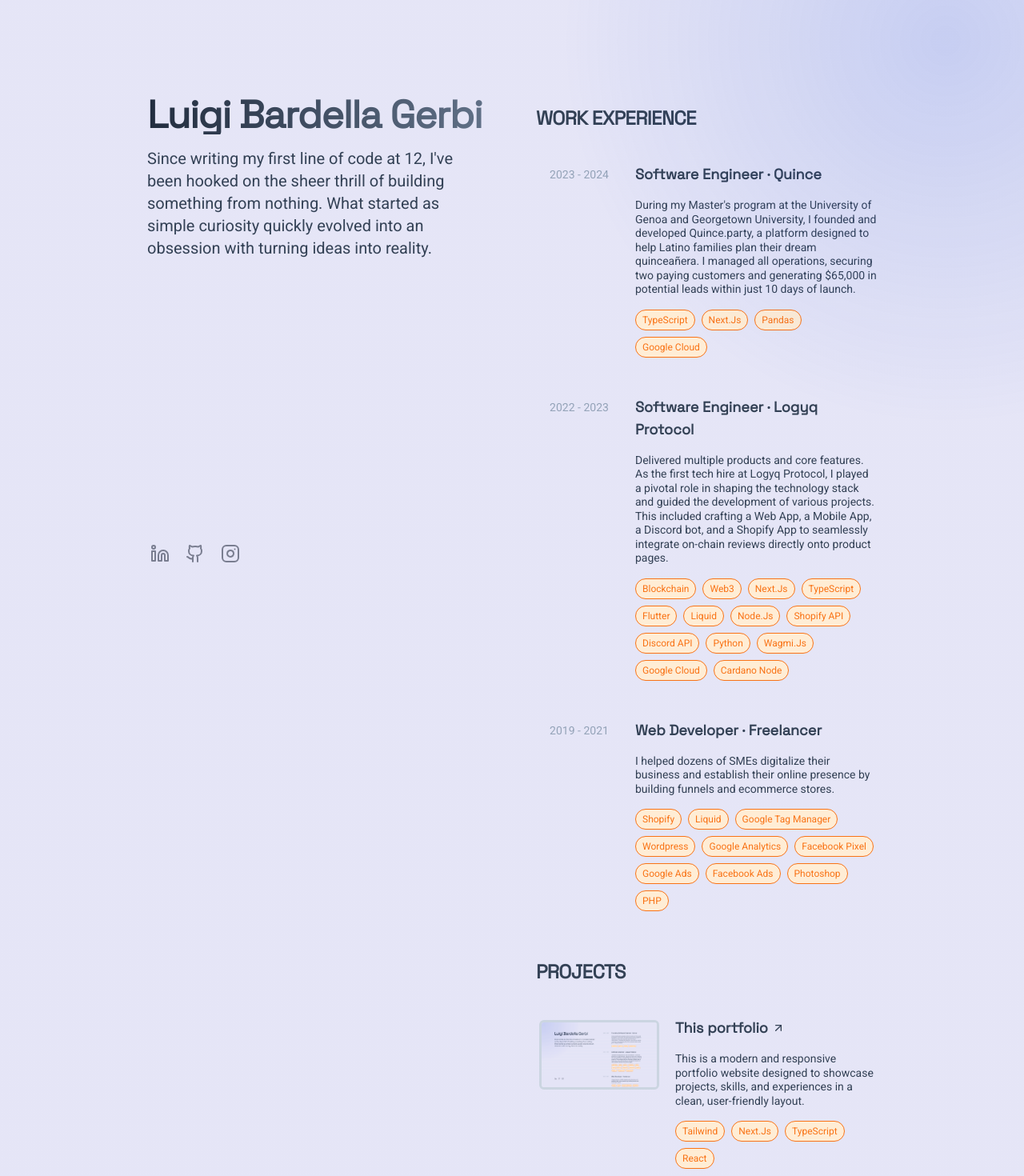
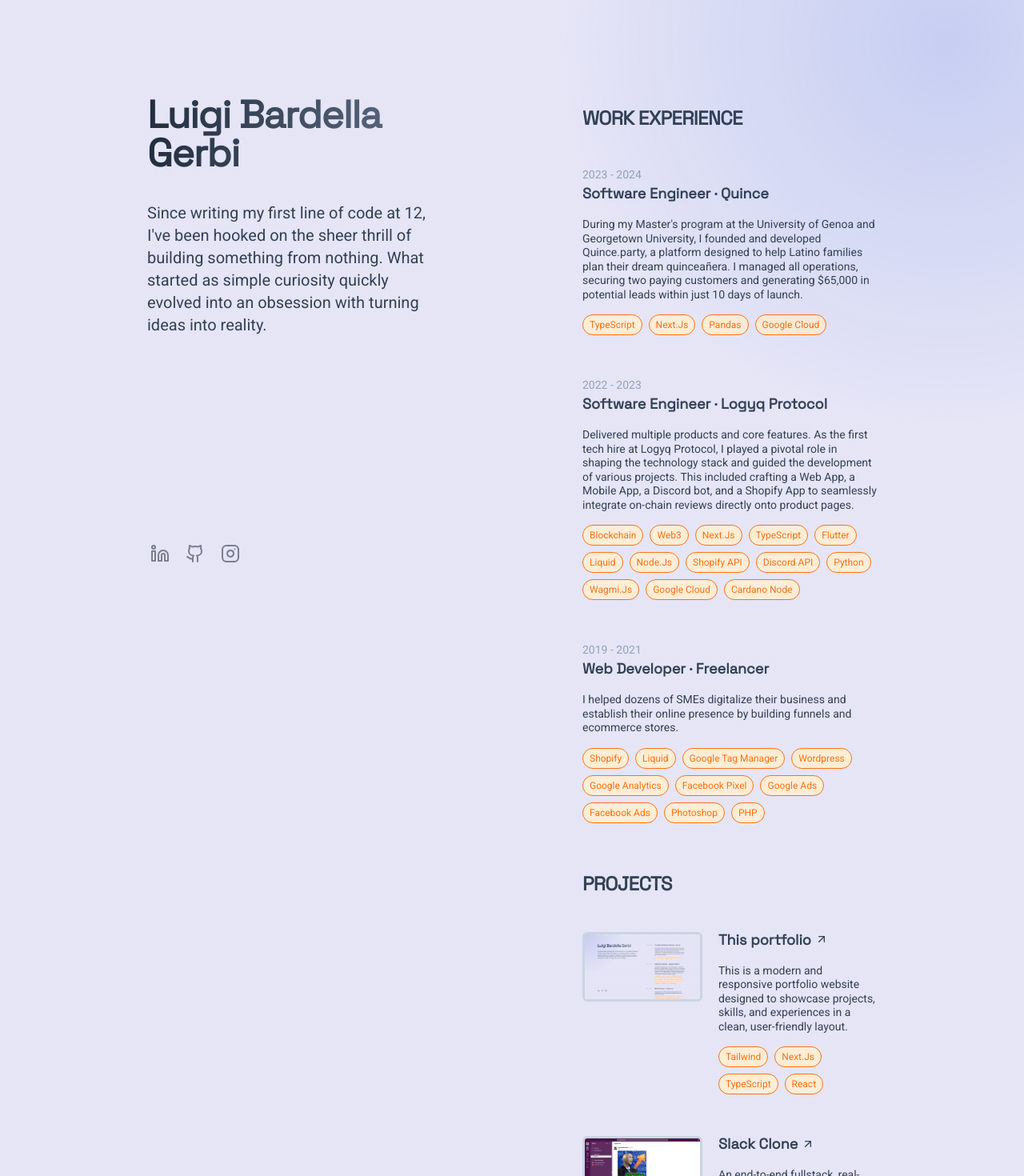
Before and after one commit to twotimesgi/portfolio, a Next.js app: page / in a window 1280 px wide. Shown: the top 1470 px of the page at 80% size. Built offline with nearby package versions, Linux system fonts and the light colour scheme.

Commit message:
fix alignments

```diff
--- a/src/app/components/Content.tsx
+++ b/src/app/components/Content.tsx
@@ -5,7 +5,7 @@
 import Hackathons from "./Hackathons";
 const Content = () => {
     return (
-        <main className="fade-up sm:fade-left pt-5 sm:pt-24 lg:w-1/2 lg:py-24 text-sm ">
+        <main className="ffade-left pt-5 sm:pt-24 lg:w-1/2 lg:py-24 text-sm ">
             {/* <Bio/> */}
             <WorkExperience/>
             <Projects/>
--- a/src/app/components/ExperienceCard.tsx
+++ b/src/app/components/ExperienceCard.tsx
@@ -9,8 +9,8 @@
 
 const ExperienceCard = ({date, title, description, tags}: ExperienceCardProps) => {
     return (
-        <div className="hover:bg-white/20 hover:shadow-lg rounded-lg p-6 w-full transition-all group flex flex-col sm:gap-5 sm:flex-row">
-        <div className="text-slate-400 text-sm w-[100px] pt-1 text-nowrap  justify-start flex sm:justify-center shrink-0">
+        <div className=" hover:bg-white/20 hover:shadow-lg rounded-lg p-6 w-full transition-all group">
+        <div className="text-slate-400 text-sm w-[100px] pt-1 text-nowrap ">
           {date}
         </div>
       <div>
--- a/src/app/components/Header.tsx
+++ b/src/app/components/Header.tsx
@@ -4,7 +4,7 @@
         <header className="fade-up sm:fade-up lg:sticky lg:top-0 lg:flex lg:max-h-screen lg:w-1/2 lg:flex-col lg:justify-between lg:py-24">
             <div>
                 {/* <Image src={Profile} alt="Luigi Bardella Gerbi" width={200} height={200} className="border-[3px]" /> */}
-            <h1 className="px-6 pt-6 text-4xl font-bold tracking-tight text-transparent bg-gradient-to-r from-slate-800 to-slate-500 bg-clip-text sm:text-5xl ">
+            <h1 className="px-6 pt-6 text-4xl font-bold tracking-tight text-transparent bg-gradient-to-r from-slate-800 to-slate-500 bg-clip-text sm:text-5xl pb-5 ">
             Luigi Bardella Gerbi
 </h1>
 
--- a/src/app/components/Projects.tsx
+++ b/src/app/components/Projects.tsx
@@ -40,8 +40,8 @@
     return (
         <section aria-label="Work experience" className="scroll-mt-16 lg:scroll-mt-24 mb-5">
 
-           <h2 className="font-bold mt-5 text-xl tracking-tight text-slate-700 sm:text-2xl  uppercase px-5 py-4 hidden sm:block">
-Projects            </h2>
+           <h2 className="font-bold mt-5 text-xl tracking-tight text-slate-700 sm:text-2xl  uppercase px-6 py-4 hidden sm:block">
+           Projects            </h2>
             <h2 className="font-bold mt-5 text-xl tracking-tight text-slate-700 sm:text-2xl uppercase sticky top-0 z-20 w-screen px-6 py-4 backdrop-blur sm:hidden">
             Projects            </h2>
 
--- a/src/app/components/SiliconValley.tsx
+++ b/src/app/components/SiliconValley.tsx
@@ -3,7 +3,7 @@
 const SiliconValley = () => {
     return (
         <section aria-label="Work experience" className="scroll-mt-16 mb-5 lg:scroll-mt-24">
-             <h2 className="font-bold mt-5 text-xl tracking-tight text-slate-700 sm:text-2xl uppercase sticky top-0 z-20   w-screen px-6 py-4 backdrop-blur md:-mx-12 md:px-12 lg:sr-only lg:relative lg:top-auto lg:mx-auto lg:w-full lg:px-0 lg:py-0 sm:hidden">
+             <h2 className="font-bold mt-5 text-xl tracking-tight text-slate-700 sm:text-2xl uppercase sticky top-0 z-20   w-screen px-9 py-4 backdrop-blur md:-mx-12 md:px-12 lg:sr-only lg:relative lg:top-auto lg:mx-auto lg:w-full lg:px-0 lg:py-0 sm:hidden">
                Silicon Valley
             </h2>
             <h2 className="font-bold mt-5 text-xl tracking-tight text-slate-700 sm:text-2xl  uppercase px-5 py-4 hidden sm:block">
--- a/src/app/components/WorkExperience.tsx
+++ b/src/app/components/WorkExperience.tsx
@@ -36,8 +36,8 @@
 
 
 
-            <h2 className="font-bold mt-5 text-xl tracking-tight text-slate-700 sm:text-2xl  uppercase px-5 py-4 hidden sm:block">
-            Work Experience
+            <h2 className="font-bold mt-5 text-xl tracking-tight text-slate-700 sm:text-2xl  uppercase px-6 py-4 hidden sm:block">
+              Work Experience
             </h2>
             <h2 className="font-bold mt-5 text-xl tracking-tight text-slate-700 sm:text-2xl uppercase sticky top-0 z-20 w-screen px-6 py-4 backdrop-blur sm:hidden">
                 Work Experience
--- a/src/app/page.tsx
+++ b/src/app/page.tsx
@@ -9,7 +9,7 @@
 export default function Home() {
   const isMobile = useIsMobile()
   return (<>
-    <div className="lg:flex lg:justify-between gap-5">
+    <div className="lg:flex lg:justify-between gap-32">
 
     {!isMobile && <Spotlight/>}
       <Header/>
```
